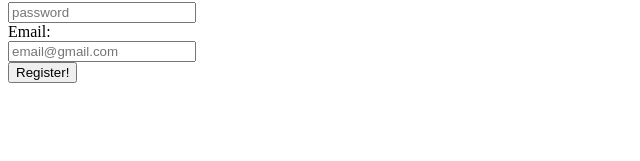
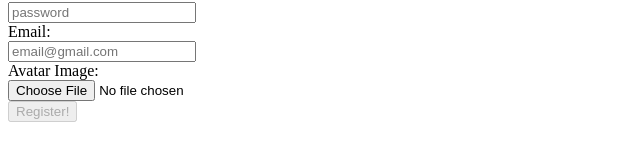
Before and after one commit to Accedia/aws-intern-task, an Angular app in the folder frontend/users-avatars/: page / in a window 1280 px wide. Both pictures are taken after a click on the button "Register a new user!". Shown: the part 251-412 px from the top of the page, without its empty margins (0-640 px from the left). Built offline with nearby package versions, Linux system fonts and the light colour scheme; no server answers.

Commit message:
feat(adding user-avatar image): creating user with avatar image now possible from frontend

```diff
--- a/frontend/users-avatars/package.json
+++ b/frontend/users-avatars/package.json
@@ -20,6 +20,7 @@
     "@angular/platform-browser": "~8.1.0",
     "@angular/platform-browser-dynamic": "~8.1.0",
     "@angular/router": "~8.1.0",
+    "image-to-base64": "^2.0.1",
     "rxjs": "~6.4.0",
     "tslib": "^1.9.0",
     "zone.js": "~0.9.1"
--- a/frontend/users-avatars/src/app/add-users/add-users.component.html
+++ b/frontend/users-avatars/src/app/add-users/add-users.component.html
@@ -15,7 +15,9 @@
             <input class="register" type="password" formControlName="password" name="password" placeholder="password">
             <label for="email">Email: </label>
             <input class="register" type="email" formControlName="email" name="email" placeholder="email@gmail.com">
-            <button type="submit" [disabled]="!userForm.valid">Register!</button>
+            <label for="image">Avatar Image: </label>
+            <input class="register" type="file" formControlName="image" name="image" placeholder="" (change)="getBase64($event)">
+            <button type="submit" [disabled]="!userFormReady">Register!</button>
         </form>
     </div>
 </ng-container>
--- a/frontend/users-avatars/src/app/add-users/add-users.component.ts
+++ b/frontend/users-avatars/src/app/add-users/add-users.component.ts
@@ -14,13 +14,15 @@ export class AddUsersComponent implements OnInit{
   error:string;
   @Input() users;
   showRegister = false;
+  userFormReady = false;
 
   public userForm = new FormGroup({
     username: new FormControl(''),
     firstName: new FormControl(''),
     lastName: new FormControl(''),
     password: new FormControl(''),
-    email: new FormControl('')
+    email: new FormControl(''),
+    image: new FormControl()
   });
 
   constructor(private usersService: UsersService) {}
@@ -28,9 +30,11 @@ export class AddUsersComponent implements OnInit{
   ngOnInit(){}
 
   private onSubmit(){
+    console.log(this.userForm.value);
     this.usersService.addUser(this.userForm.value).subscribe(newUser => {
         this.success = "Successfully added user " + newUser[0].username.S;
         this.users.push(newUser[0]);
+
     }, error => {
         console.log(error);
         this.error = error.error;
@@ -40,4 +44,18 @@ export class AddUsersComponent implements OnInit{
   private toggleRegisterForm(){
     this.showRegister = !this.showRegister;
   }
+
+  private getBase64(event: any) {
+    let me = this;
+    let file = event.target.files[0];
+    let reader = new FileReader();
+    reader.readAsDataURL(file);
+    reader.onload = function () {
+      me.userForm.value.image = reader.result;
+      me.userFormReady = true;
+    };
+    reader.onerror = function (error) {
+      console.log('Error: ', error);
+    };
+ }
 }
--- a/frontend/users-avatars/src/app/app.component.ts
+++ b/frontend/users-avatars/src/app/app.component.ts
@@ -38,6 +38,7 @@ export class AppComponent implements OnInit {
         this.users.splice(i, 1);
       }
     }
+
     this.userService.deleteByName(username).subscribe(deletedUser => {
       console.log(deletedUser);
       this.success = deletedUser[0].username + " successfully deleted!";
```
Also changed, not shown: 1 other file (tests, documents, lock files or other folders).
